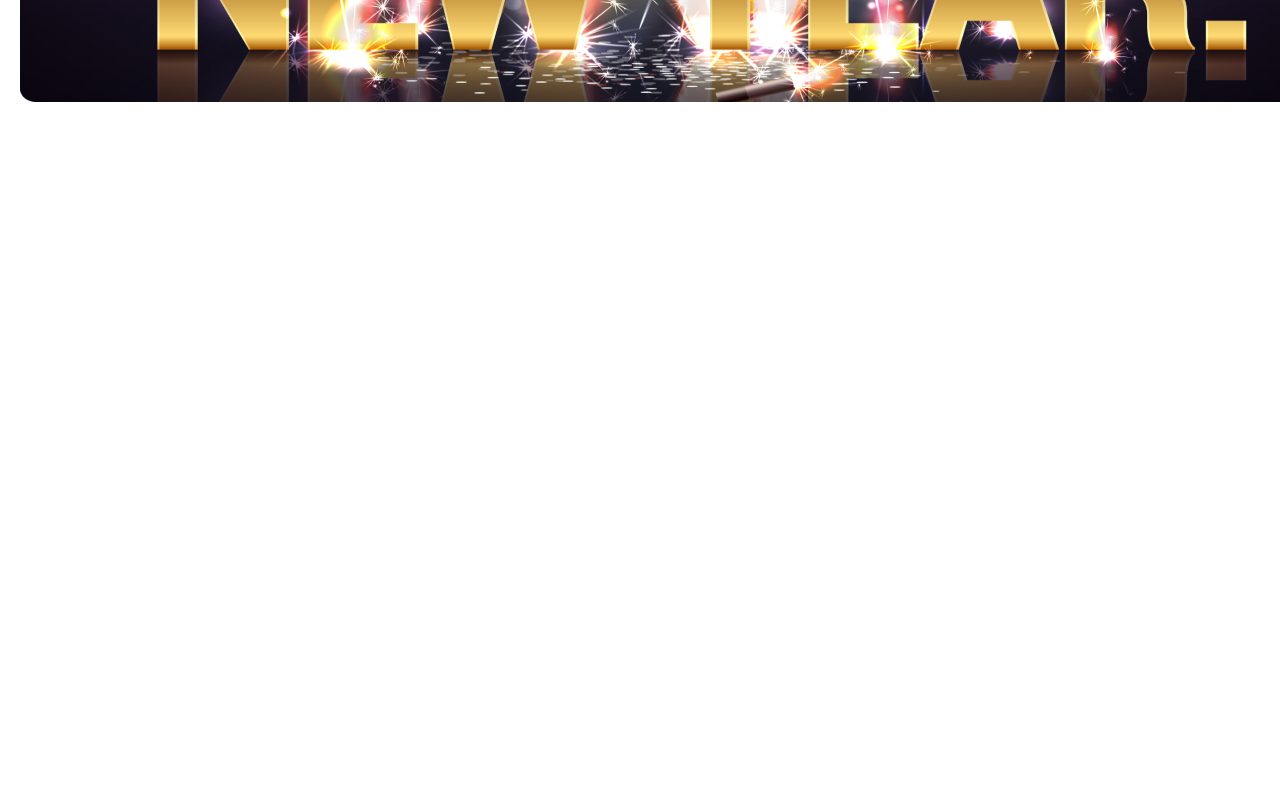
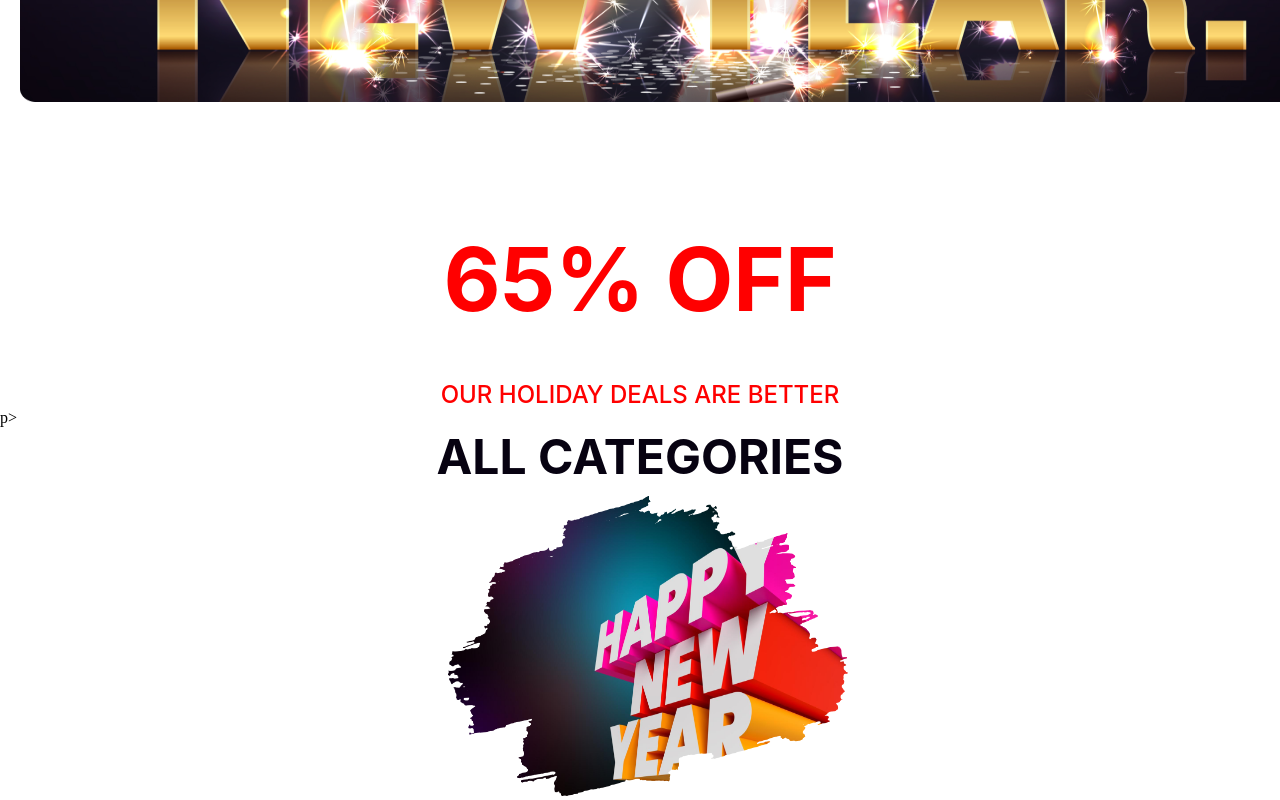
Before and after one commit to MDShawon1138/first-assignment, a plain HTML site: page index.html in a window 1280 px wide. Shown: the part 413-1213 px from the top of the page. Before the commit the page ends 800 px from the top, so only its background shows below. Drawn offline with Linux system fonts and the light colour scheme.

Commit message:
categories section added

```diff
--- a/index.html
+++ b/index.html
@@ -7,6 +7,14 @@
     <title>Document</title>
 </head>
 <body>
+    <!-- banner image -->
     <img src="./Banner Image.png" alt="image" class="banner-image">
+    <!-- categories section -->
+    <section class="categories">
+            <p class="off">65% OFF</p>
+            <p class="HOLIDAY">OUR HOLIDAY DEALS ARE BETTER</section>p>
+           <p class="all">ALL CATEGORIES</p>
+           <img src="./New Year Photo.png" alt="" class="new-year-photo">
+    </section>
 </body>
 </html>
--- a/style.css
+++ b/style.css
@@ -2,10 +2,52 @@
     padding: 0;
     margin: 0;
 }
-
+/* banner */
 .banner-image{
     width: 1320px;
 height:500px;
 margin-left: 20px;
 margin-top: 15px;
 }
+/* categories section */
+.categories{
+background: #FFF;
+}
+.off{
+    color: #F00;
+margin-top: 120px;
+text-align: center;
+font-family: Inter;
+font-size: 88px;
+font-style: normal;
+font-weight: 700;
+line-height: normal;
+}
+.HOLIDAY{
+    color: #F00;
+
+text-align: center;
+font-family: Inter;
+font-size: 24px;
+font-style: normal;
+font-weight: 500;
+line-height: normal;
+margin-top: 48px;
+}
+.all{
+    color: #070211;
+
+text-align: center;
+font-family: Inter;
+font-size: 48px;
+font-style: normal;
+font-weight: 700;
+line-height: normal;
+}
+.new-year-photo{
+    width: 400px;
+    margin-left: 35%;
+    margin-top: 10px;
+height: 300px;
+flex-shrink: 0;
+}
```
Also changed, not shown: New Year Photo.png (added).
